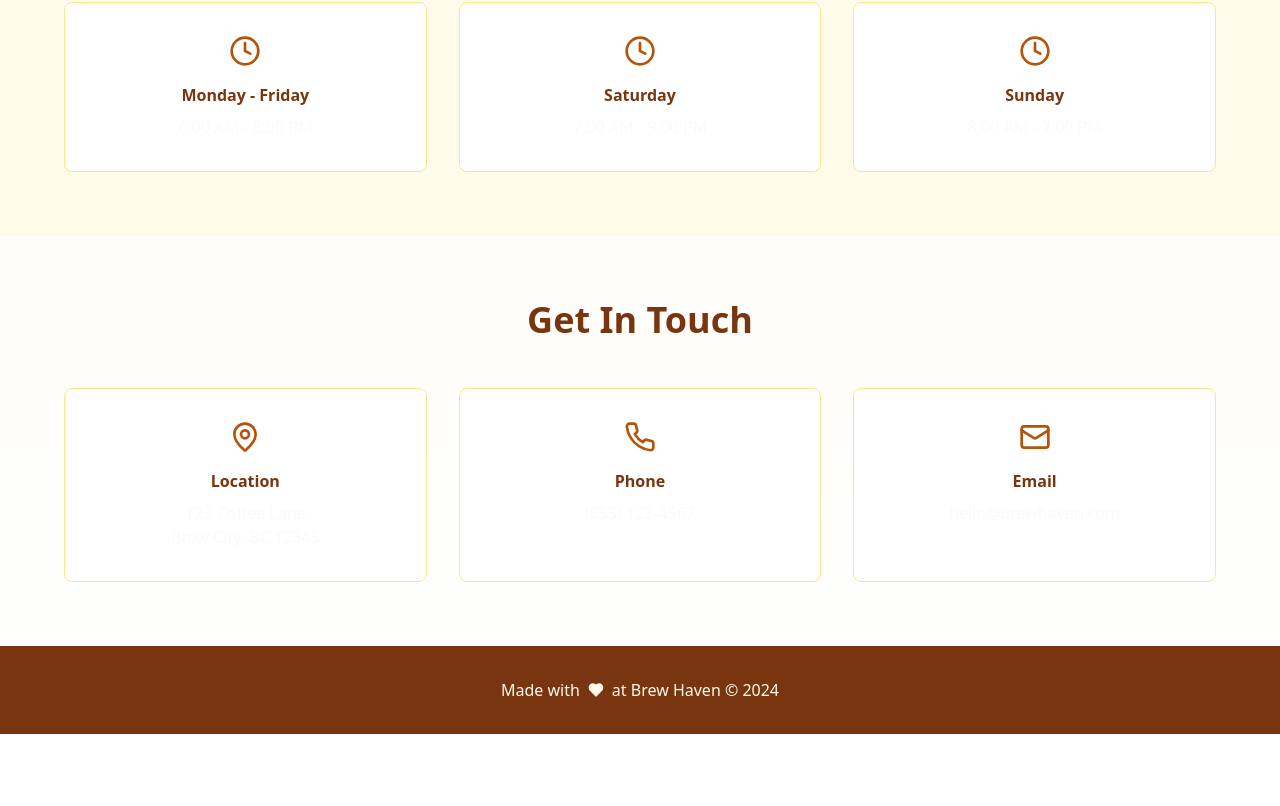
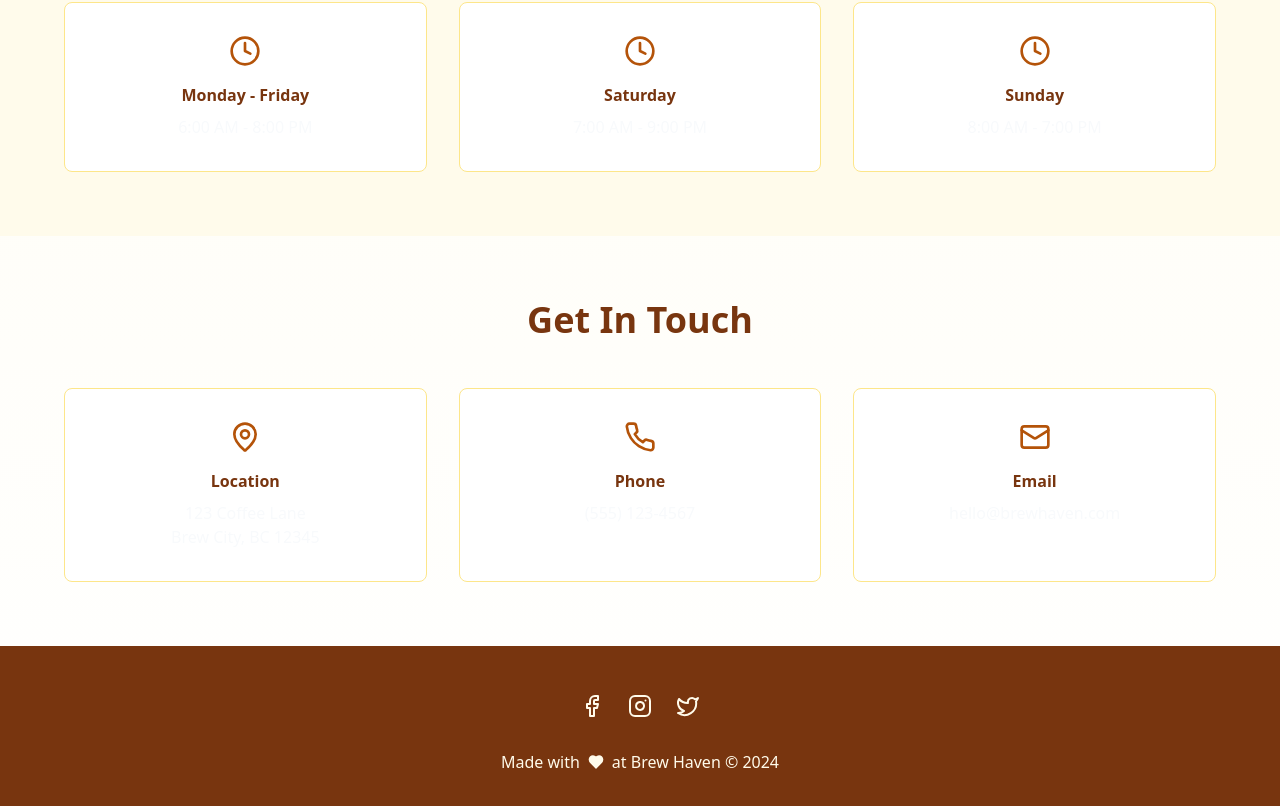
Before and after one commit to Buildify-UG/coffee-shop-landing-4de69dd8-3f38-4c75-a4de-3fcc27fd3fd1, a React (Vite) app: page / in a window 1280 px wide. Shown: the part 1051-1857 px from the top of the page. Before the commit the page ends 1785 px from the top, so only its background shows below. Built offline with nearby package versions, Linux system fonts and the light colour scheme.

Commit message:
Updated project files

```diff
--- a/src/pages/Index.tsx
+++ b/src/pages/Index.tsx
@@ -1,4 +1,4 @@
-import { Coffee, Clock, MapPin, Phone, Mail, Heart } from 'lucide-react';
+import { Coffee, Clock, MapPin, Phone, Mail, Heart, Facebook, Instagram, Twitter } from 'lucide-react';
 
 export default function CoffeeShop() {
   const menuItems = [
@@ -118,11 +118,27 @@ export default function CoffeeShop() {
       </section>
 
       {/* Footer */}
-      <footer className="bg-amber-900 text-amber-50 py-8 px-4">
-        <div className="max-w-6xl mx-auto text-center flex items-center justify-center gap-2">
-          <p>Made with</p>
-          <Heart className="w-4 h-4 fill-current" />
-          <p>at Brew Haven © 2024</p>
+      <footer className="bg-amber-900 text-amber-50 py-12 px-4">
+        <div className="max-w-6xl mx-auto">
+          {/* Social Links */}
+          <div className="flex justify-center gap-6 mb-8">
+            <a href="https://facebook.com/brewhaven" target="_blank" rel="noopener noreferrer" className="hover:text-amber-200 transition">
+              <Facebook className="w-6 h-6" />
+            </a>
+            <a href="https://instagram.com/brewhaven" target="_blank" rel="noopener noreferrer" className="hover:text-amber-200 transition">
+              <Instagram className="w-6 h-6" />
+            </a>
+            <a href="https://twitter.com/brewhaven" target="_blank" rel="noopener noreferrer" className="hover:text-amber-200 transition">
+              <Twitter className="w-6 h-6" />
+            </a>
+          </div>
+
+          {/* Copyright */}
+          <div className="text-center flex items-center justify-center gap-2">
+            <p>Made with</p>
+            <Heart className="w-4 h-4 fill-current" />
+            <p>at Brew Haven © 2024</p>
+          </div>
         </div>
       </footer>
     </div>
```
